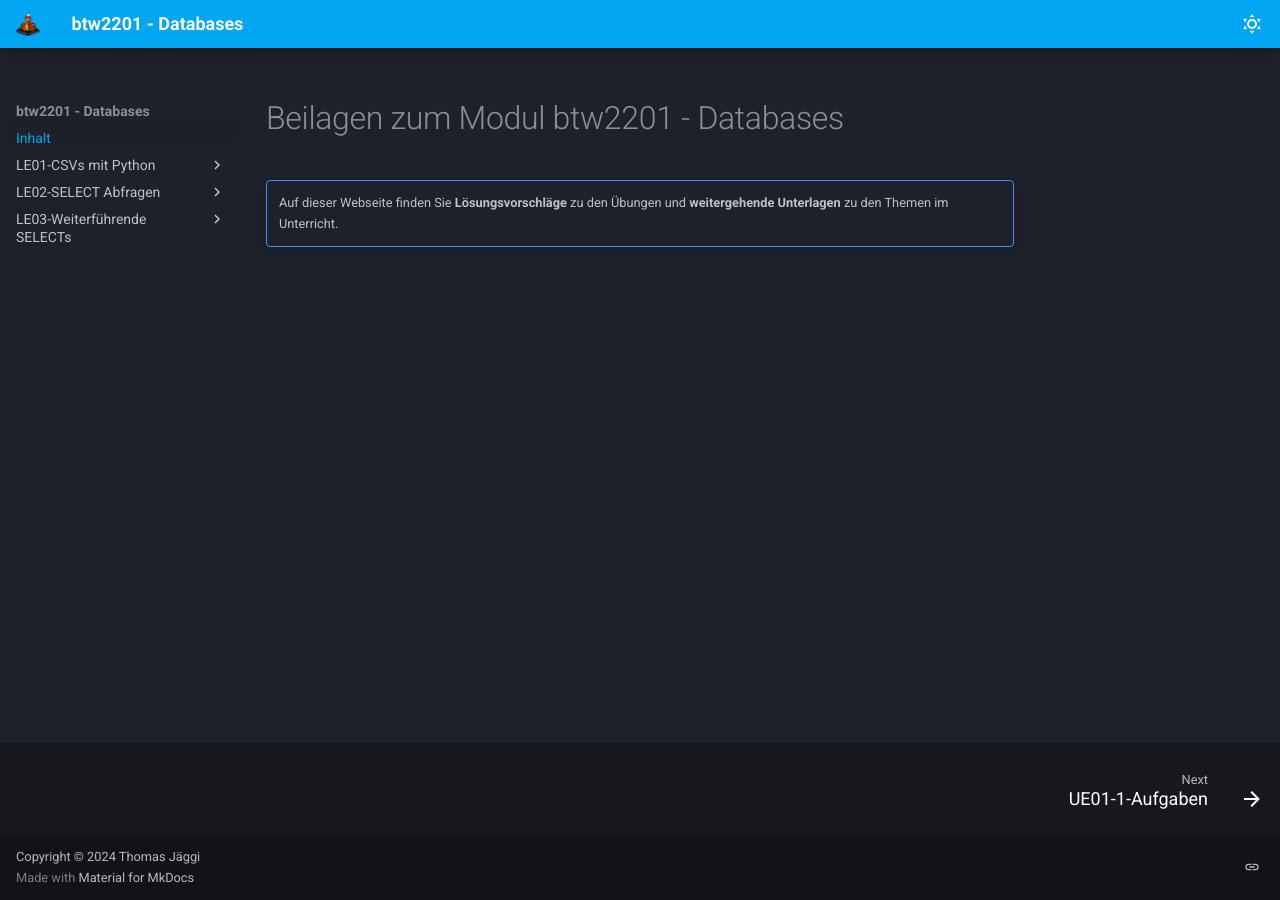
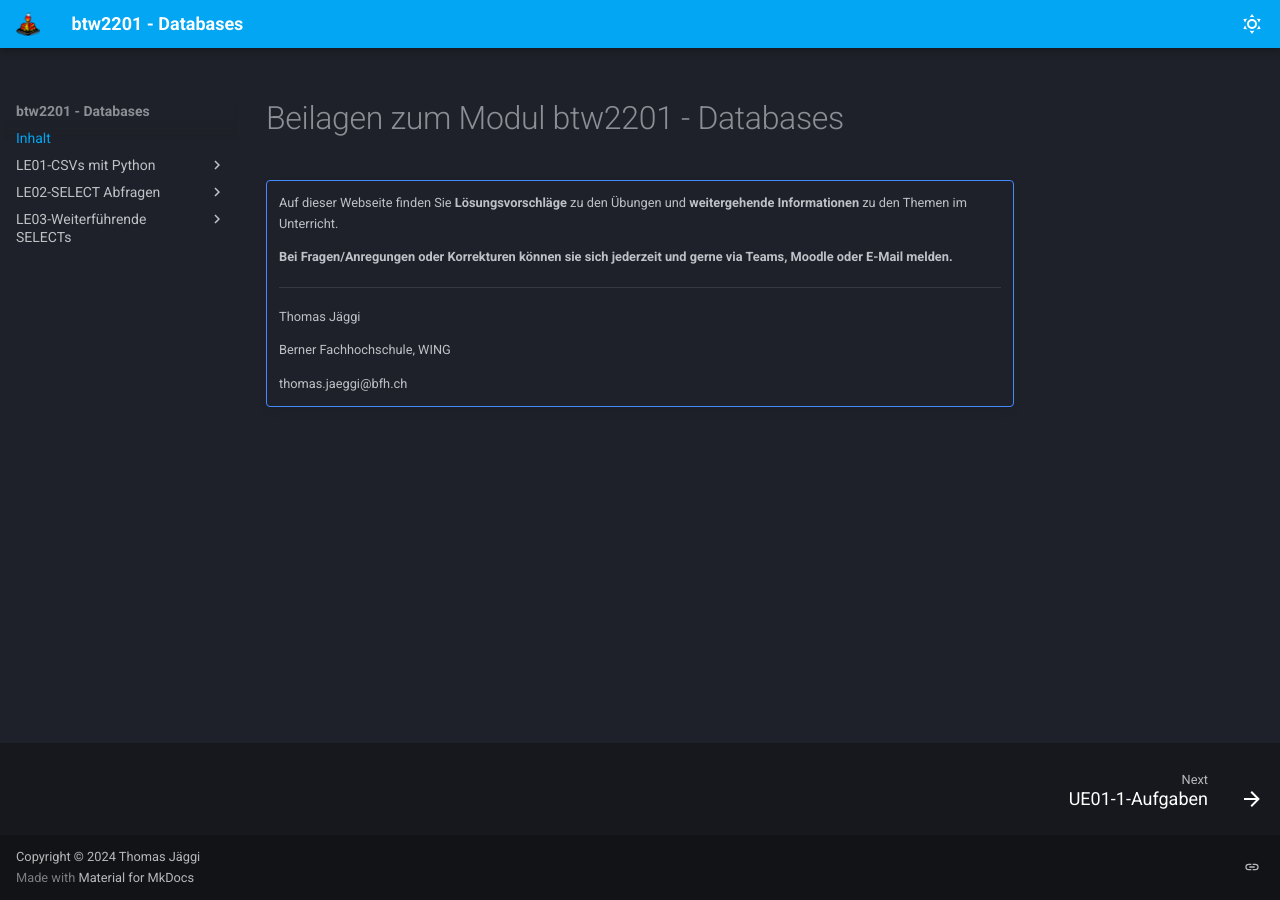
Before and after one commit to tjaeggi/btw2201_databases, an MkDocs documentation site: the page built from docs/index.md, in a window 1280 px wide. Built offline with MkDocs 1.6.1 and Material for MkDocs 9.7.7, drawn with Linux system fonts in a browser that asks for light colours; some web fonts are replaced.

Commit message:
Sat Oct 12 03:21:46 AM CEST 2024

```diff
--- a/docs/index.md
+++ b/docs/index.md
@@ -2,4 +2,13 @@
 
 !!! note ""
 
-    Auf dieser Webseite finden Sie **Lösungsvorschläge** zu den Übungen und **weitergehende Unterlagen** zu den Themen im Unterricht.
+    Auf dieser Webseite finden Sie **Lösungsvorschläge** zu den Übungen und **weitergehende Informationen** zu den Themen im Unterricht.
+
+    **Bei Fragen/Anregungen oder Korrekturen können sie sich jederzeit und gerne via Teams, Moodle oder E-Mail melden.**
+
+    ---
+    Thomas Jäggi
+
+    Berner Fachhochschule, WING
+
+    thomas.jaeggi@bfh.ch
```
